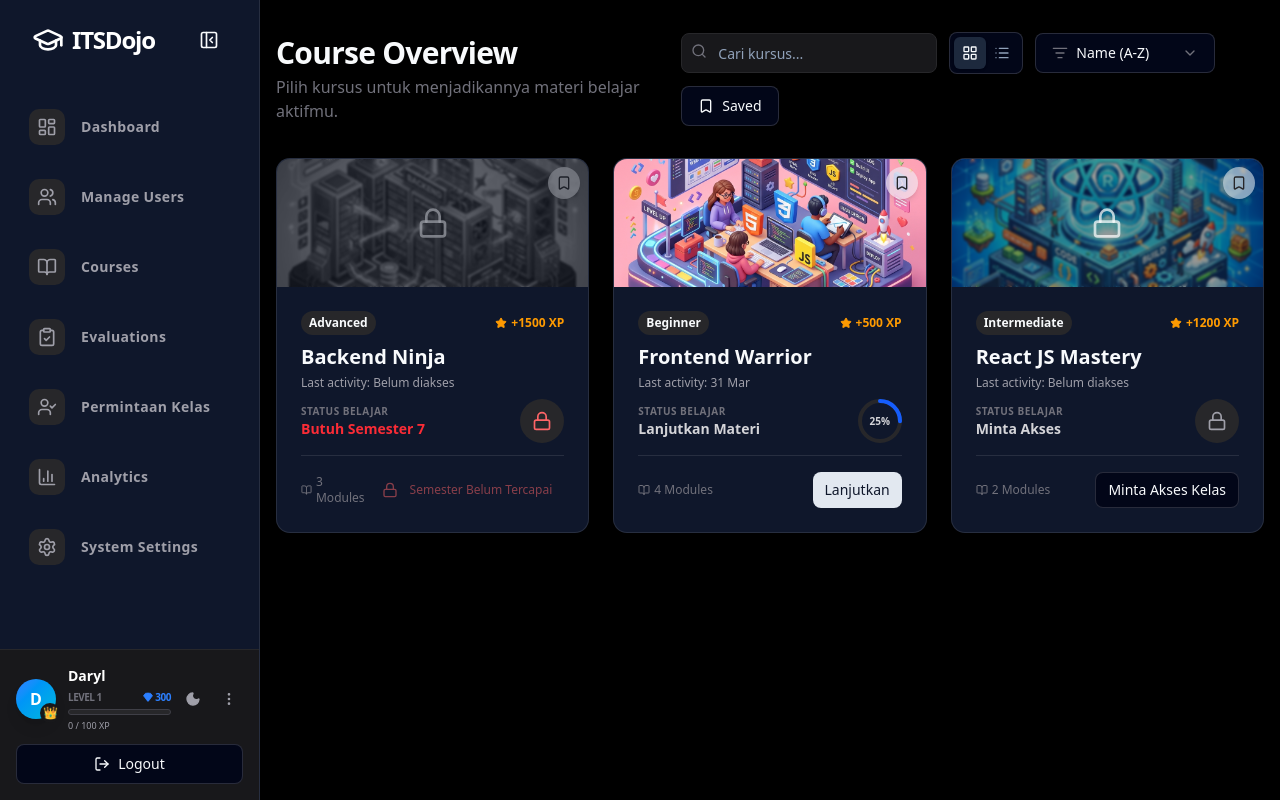
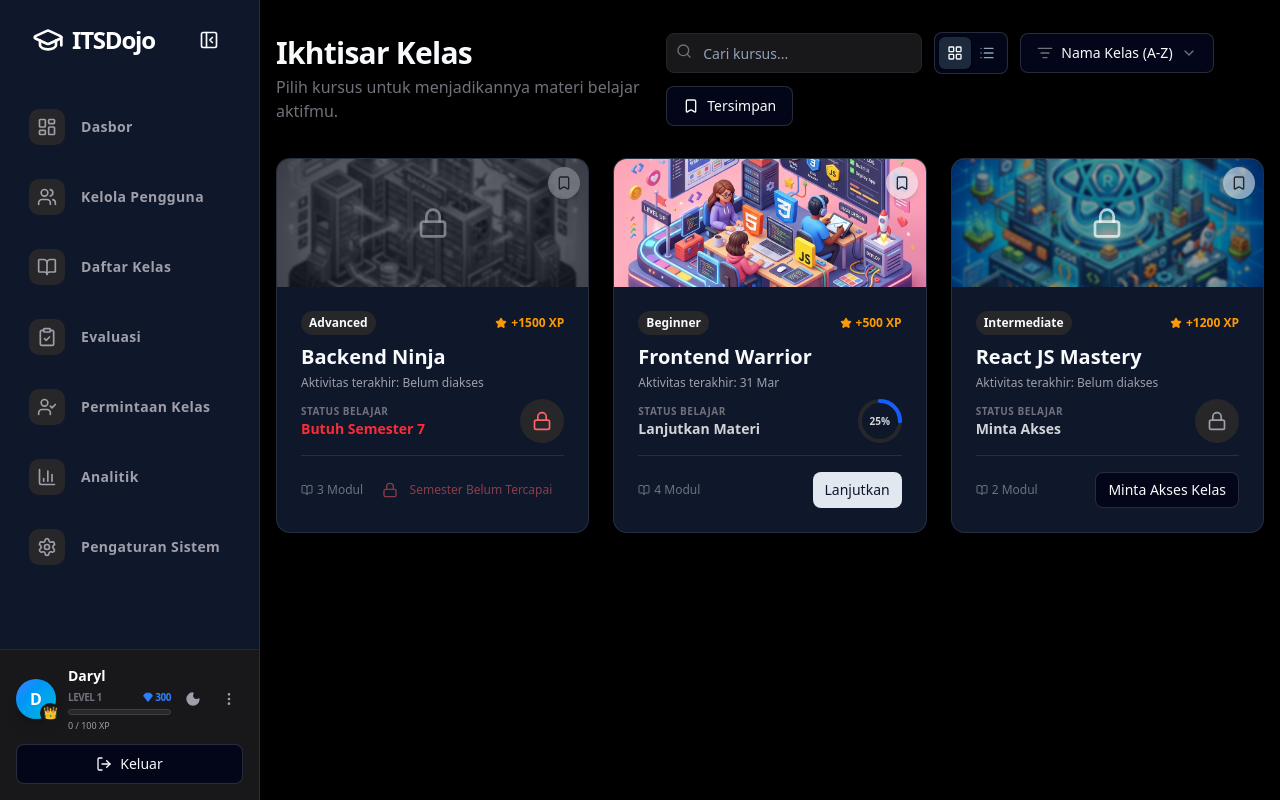
Before and after one commit to Lyradd/ITSDojo, a Next.js app: page /courses in a window 1280 px wide. Built offline with nearby package versions, Linux system fonts and the light colour scheme.

Commit message:
Translate into bahasa

```diff
--- a/app/(dashboard)/courses/page.tsx
+++ b/app/(dashboard)/courses/page.tsx
@@ -121,7 +121,7 @@ export default function CoursesPage() {
       {/* --- HEADER SECTION --- */}
       <div className="flex flex-col md:flex-row md:items-center justify-between gap-4 mb-8">
         <div>
-          <h1 className="text-3xl font-bold tracking-tight">Course Overview</h1>
+          <h1 className="text-3xl font-bold tracking-tight">Ikhtisar Kelas</h1>
           <p className="text-zinc-500 mt-1">Pilih kursus untuk menjadikannya materi belajar aktifmu.</p>
         </div>
 
@@ -155,9 +155,9 @@ export default function CoursesPage() {
                 <div className="flex items-center gap-2">
                   <ListFilter className="w-4 h-4 text-zinc-500" />
                   <span>{
-                    sortOption === "name-asc" ? "Name (A-Z)" :
-                    sortOption === "progress-desc" ? "Highest Progress" :
-                    "Last Accessed"
+                    sortOption === "name-asc" ? "Nama Kelas (A-Z)" :
+                    sortOption === "progress-desc" ? "Progres Tertinggi" :
+                    "Terakhir Diakses"
                   }</span>
                 </div>
                 <ChevronDown className={`w-4 h-4 text-zinc-500 transition-transform duration-200 ${isSortOpen ? "rotate-180" : ""}`} />
@@ -168,15 +168,15 @@ export default function CoursesPage() {
               <DropdownMenuSeparator />
               <DropdownMenuItem onClick={() => setSortOption("name-asc")} className="flex items-center gap-2 cursor-pointer">
                 {sortOption === "name-asc" ? <Check className="w-4 h-4" /> : <div className="w-4 h-4" />}
-                Course Name (A-Z)
+                Nama Kelas (A-Z)
               </DropdownMenuItem>
               <DropdownMenuItem onClick={() => setSortOption("last-accessed")} className="flex items-center gap-2 cursor-pointer">
                 {sortOption === "last-accessed" ? <Check className="w-4 h-4" /> : <div className="w-4 h-4" />}
-                Last Accessed
+                Terakhir Diakses
               </DropdownMenuItem>
               <DropdownMenuItem onClick={() => setSortOption("progress-desc")} className="flex items-center gap-2 cursor-pointer">
                 {sortOption === "progress-desc" ? <Check className="w-4 h-4" /> : <div className="w-4 h-4" />}
-                Highest Progress
+                Progres Tertinggi
               </DropdownMenuItem>
             </DropdownMenuContent>
           </DropdownMenu>
@@ -188,7 +188,7 @@ export default function CoursesPage() {
             onClick={() => setShowSavedOnly(!showSavedOnly)}
           >
             {showSavedOnly ? <BookmarkCheck className="w-4 h-4" /> : <Bookmark className="w-4 h-4" />}
-            <span>Saved {bookmarkedCourseIds.length > 0 && `(${bookmarkedCourseIds.length})`}</span>
+            <span>Tersimpan {bookmarkedCourseIds.length > 0 && `(${bookmarkedCourseIds.length})`}</span>
           </Button>
         </div>
       </div>
@@ -278,7 +278,7 @@ export default function CoursesPage() {
                 </h3>
 
                 <p className="text-xs text-zinc-400 mb-2">
-                  Last activity: {course.lastAccessed.getTime() === 0 ? "Belum diakses" : formatDate(course.lastAccessed)}
+                  Aktivitas terakhir: {course.lastAccessed.getTime() === 0 ? "Belum diakses" : formatDate(course.lastAccessed)}
                 </p>
 
                 {/* Status & Progress */}
@@ -321,7 +321,7 @@ export default function CoursesPage() {
                 <div className="mt-auto pt-4 border-t flex items-center justify-between">
                   <div className="text-xs text-zinc-500 flex items-center gap-1">
                     <BookOpen className="w-3 h-3" />
-                    {course.lessonsCount} Modules
+                    {course.lessonsCount} Modul
                   </div>
 
                   {course.status === 'unlocked' ? (
--- a/app/(dashboard)/evaluation/page.tsx
+++ b/app/(dashboard)/evaluation/page.tsx
@@ -73,7 +73,7 @@ export default function EvaluationPage() {
             <ClipboardCheck className="w-16 h-16 mx-auto mb-4 text-zinc-300 dark:text-zinc-700" />
             <p className="text-zinc-500 dark:text-zinc-400">
               {enrolledCourseIds.length === 0
-                ? "Kamu belum terdaftar di kelas manapun. Silakan minta akses kelas terlebih dahulu di menu Course."
+                ? "Kamu belum terdaftar di kelas manapun. Silakan minta akses kelas terlebih dahulu di menu Daftar Kelas."
                 : "Tidak ada evaluasi untuk kursus ini"}
             </p>
           </div>
--- a/app/(dashboard)/learn/page.tsx
+++ b/app/(dashboard)/learn/page.tsx
@@ -122,7 +122,7 @@ export default function LearnPage() {
           <div className="flex lg:hidden items-center justify-between gap-2">
             <StatWidget icon={Flame} color="text-orange-500" label="Streak" value={streak} href="/goals" />
             <StatWidget icon={Zap} color="text-blue-500" label="XP" value={xp} />
-            <StatWidget icon={Trophy} color="text-yellow-500" label="Rank" value={`#${userRank}`} />
+            <StatWidget icon={Trophy} color="text-yellow-500" label="Peringkat" value={`#${userRank}`} />
           </div>
 
           {/* 0. CONTINUE BANNER or COMPLETION STATE */}
@@ -204,7 +204,7 @@ export default function LearnPage() {
             {/* Progress Bar Unit */}
             <div className="space-y-2">
               <div className="flex items-center justify-between text-xs font-bold">
-                <span className="opacity-80">PROGRESS UNIT</span>
+                <span className="opacity-80">PROGRES UNIT</span>
                 <span>{progressPercent}% ({completedCount}/{totalCount})</span>
               </div>
               <div className="h-3 bg-black/20 rounded-full overflow-hidden p-0.5">
@@ -296,7 +296,7 @@ export default function LearnPage() {
           <div className="hidden lg:flex items-center justify-between gap-2">
             <StatWidget icon={Flame} color="text-orange-500" label="Streak" value={streak} href="/goals" />
             <StatWidget icon={Zap} color="text-blue-500" label="XP" value={xp} />
-            <StatWidget icon={Trophy} color="text-yellow-500" label="Rank" value={`#${userRank}`} />
+            <StatWidget icon={Trophy} color="text-yellow-500" label="Peringkat" value={`#${userRank}`} />
           </div>
 
           <DailyGoalWidget dailyGoals={dailyGoals} />
--- a/components/mobile-nav.tsx
+++ b/components/mobile-nav.tsx
@@ -13,11 +13,11 @@ import {
 } from "lucide-react";
 
 const mobileNavItems = [
-  { icon: Home, label: "Home", href: "/learn" },
-  { icon: BookOpen, label: "Courses", href: "/courses" },
-  { icon: Trophy, label: "Rank", href: "/leaderboard" },
+  { icon: Home, label: "Belajar", href: "/learn" },
+  { icon: BookOpen, label: "Kelas", href: "/courses" },
+  { icon: Trophy, label: "Peringkat", href: "/leaderboard" },
   { icon: Swords, label: "Duel", href: "/duel" },
-  { icon: MoreHorizontal, label: "More", href: "/more" },
+  { icon: MoreHorizontal, label: "Lainnya", href: "/more" },
 ];
 
 export function MobileNav() {
--- a/components/navbar.tsx
+++ b/components/navbar.tsx
@@ -22,10 +22,10 @@ export function Navbar() {
         {/* Navigasi Menu */}
         <nav className="hidden md:flex items-center gap-6 text-sm font-medium">
           <Link href="/courses" className="transition-colors hover:text-foreground/80">
-            Courses
+            Daftar Kelas
           </Link>
           <Link href="/leaderboard" className="transition-colors hover:text-foreground/80">
-            Leaderboard
+            Papan Peringkat
           </Link>
         </nav>
 
--- a/components/shared/leaderboard-widget.tsx
+++ b/components/shared/leaderboard-widget.tsx
@@ -31,7 +31,7 @@ export const LeaderboardWidget = ({
 
   return (
     <Card className="hidden lg:block p-4 rounded-2xl border-2">
-      <h3 className="font-bold text-lg text-zinc-700 dark:text-zinc-200 mb-4">Leaderboard</h3>
+      <h3 className="font-bold text-lg text-zinc-700 dark:text-zinc-200 mb-4">Papan Peringkat</h3>
       <div className="space-y-3">
         {displayedTop.map((user, idx) => {
           const isMe = user.userId === currentUserId;
@@ -57,7 +57,7 @@ export const LeaderboardWidget = ({
             <div className="flex items-center gap-3 p-2 rounded-xl bg-blue-50 dark:bg-blue-900/20 border border-blue-100 dark:border-blue-900/50">
               <div className="font-bold text-zinc-400 w-6">{currentUserRank}</div>
               <div className="w-8 h-8 rounded-full flex items-center justify-center text-xs font-bold bg-blue-200 text-blue-700">{currentUserName.charAt(0)}</div>
-              <div className="flex-1 font-bold text-sm truncate">{currentUserName} (You)</div>
+              <div className="flex-1 font-bold text-sm truncate">{currentUserName} (Kamu)</div>
               <div className="text-xs font-bold text-zinc-400">
                 <AnimatedNumber value={currentUserXp} /> XP
               </div>
--- a/components/sidebar.tsx
+++ b/components/sidebar.tsx
@@ -35,45 +35,45 @@ import {
 
 
 const studentMenuItems = [
-  { icon: Home, label: "Learn", href: "/learn" },
-  { icon: BookOpen, label: "Course List", href: "/courses" },
+  { icon: Home, label: "Belajar", href: "/learn" },
+  { icon: BookOpen, label: "Daftar Kelas", href: "/courses" },
   { icon: ClipboardCheck, label: "Evaluasi", href: "/evaluation" },
   { icon: Target, label: "Misi", href: "/goals" },
-  { icon: Trophy, label: "Leaderboard", href: "/leaderboard" },
+  { icon: Trophy, label: "Papan Peringkat", href: "/leaderboard" },
   { icon: Swords, label: "Brain Duel", href: "/duel" },
-  { icon: ShoppingBag, label: "Shop", href: "/shop" },
+  { icon: ShoppingBag, label: "Toko", href: "/shop" },
 ];
 
 // Menu untuk Dosen
 const dosenMenuItems = [
-  { icon: LayoutDashboard, label: "Dashboard", href: "/dosen" },
-  { icon: BookOpen, label: "Courses", href: "/dosen/courses" },
-  { icon: Users, label: "Students", href: "/dosen/students" },
-  { icon: ClipboardCheck, label: "Evaluations", href: "/dosen/evaluations" },
+  { icon: LayoutDashboard, label: "Dasbor", href: "/dosen" },
+  { icon: BookOpen, label: "Daftar Kelas", href: "/dosen/courses" },
+  { icon: Users, label: "Mahasiswa", href: "/dosen/students" },
+  { icon: ClipboardCheck, label: "Evaluasi", href: "/dosen/evaluations" },
   { icon: UserCheck, label: "Permintaan Kelas", href: "/dosen/enrollments" },
-  { icon: BarChart3, label: "Analytics", href: "/dosen/analytics" },
-  { icon: Settings, label: "Settings", href: "/dosen/settings" },
+  { icon: BarChart3, label: "Analitik", href: "/dosen/analytics" },
+  { icon: Settings, label: "Pengaturan", href: "/dosen/settings" },
 ];
 
 // Menu untuk Asisten Dosen (same as dosen but no Settings)
 const asdosMenuItems = [
-  { icon: LayoutDashboard, label: "Dashboard", href: "/asdos" },
-  { icon: BookOpen, label: "Courses", href: "/asdos/courses" },
-  { icon: Users, label: "Students", href: "/asdos/students" },
-  { icon: ClipboardCheck, label: "Evaluations", href: "/asdos/evaluations" },
+  { icon: LayoutDashboard, label: "Dasbor", href: "/asdos" },
+  { icon: BookOpen, label: "Daftar Kelas", href: "/asdos/courses" },
+  { icon: Users, label: "Mahasiswa", href: "/asdos/students" },
+  { icon: ClipboardCheck, label: "Evaluasi", href: "/asdos/evaluations" },
   { icon: UserCheck, label: "Permintaan Kelas", href: "/asdos/enrollments" },
-  { icon: BarChart3, label: "Analytics", href: "/asdos/analytics" },
+  { icon: BarChart3, label: "Analitik", href: "/asdos/analytics" },
 ];
 
 // Menu untuk Super Admin
 const superAdminMenuItems = [
-  { icon: LayoutDashboard, label: "Dashboard", href: "/admin" },
-  { icon: Users, label: "Manage Users", href: "/admin/users" },
-  { icon: BookOpen, label: "Courses", href: "/admin/courses" },
-  { icon: ClipboardCheck, label: "Evaluations", href: "/admin/evaluations" },
+  { icon: LayoutDashboard, label: "Dasbor", href: "/admin" },
+  { icon: Users, label: "Kelola Pengguna", href: "/admin/users" },
+  { icon: BookOpen, label: "Daftar Kelas", href: "/admin/courses" },
+  { icon: ClipboardCheck, label: "Evaluasi", href: "/admin/evaluations" },
   { icon: UserCheck, label: "Permintaan Kelas", href: "/admin/enrollments" },
-  { icon: BarChart3, label: "Analytics", href: "/admin/analytics" },
-  { icon: Settings, label: "System Settings", href: "/admin/settings" },
+  { icon: BarChart3, label: "Analitik", href: "/admin/analytics" },
+  { icon: Settings, label: "Pengaturan Sistem", href: "/admin/settings" },
 ];
 
 export function Sidebar({ onToggle }: { onToggle?: () => void }) {
@@ -229,7 +229,7 @@ export function Sidebar({ onToggle }: { onToggle?: () => void }) {
           className="w-full justify-center gap-2 hover:bg-red-50 hover:text-red-600 hover:border-red-300 dark:hover:bg-red-950/20 dark:hover:text-red-400 dark:hover:border-red-800 transition-colors"
         >
           <LogOut className="w-4 h-4" />
-          Logout
+          Keluar
         </Button>
       </div>
     </div>
```
Also changed, not shown: app/(dashboard)/leaderboard/page.tsx (+8 -8 lines), app/(dashboard)/profile/page.tsx (+8 -8 lines).
